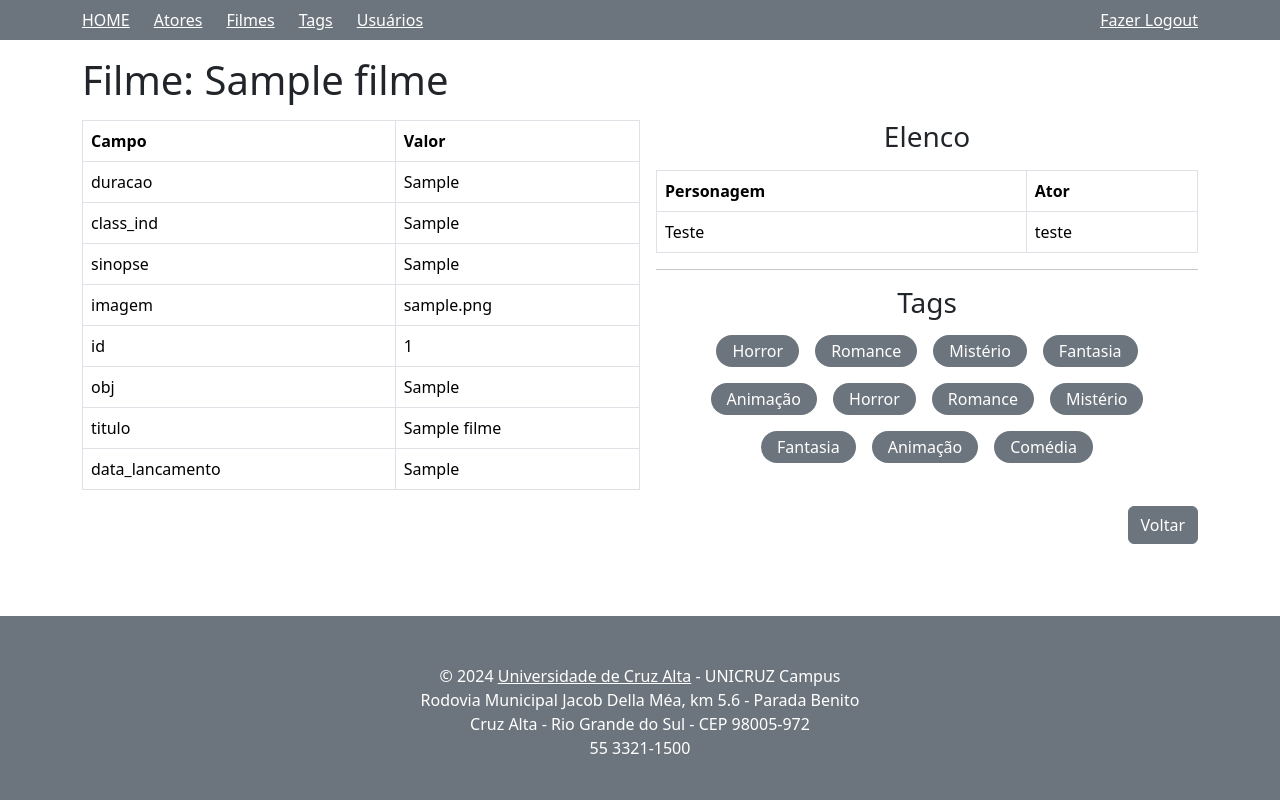
After one commit to Kainum/filmes-unicruz, a PHP site: page /adm/filmes/info.php in a window 1280 px wide. The commit adds this page. Run offline with PHP 8.4, Linux system fonts and the light colour scheme; the visitor is signed in with stand-in values (Sample User, id 1); tables that the repository leaves empty or names only in its code hold one stand-in row (values such as "Sample post").

Commit message:
criado página de info do filme para o admin

```diff
--- /dev/null
+++ b/adm/filmes/info.php
@@ -0,0 +1,15 @@
+<?php
+    require_once "../protect_admin.php";
+
+    use controllers\Filmes_Controller;
+
+    require_once "../../controllers/filmes_controller.php";
+
+    $filme_controller = new Filmes_Controller();
+    $filme = $filme_controller->Get($_GET['id'] ?? 1);
+
+    $title = "Filme: " . $filme['titulo'];
+    $childView = "./views/info_card.php";
+
+    include("../layout.php");
+?>
--- a/adm/filmes/views/dashboard.php
+++ b/adm/filmes/views/dashboard.php
@@ -14,7 +14,7 @@
         <th>Lançamento</th>
         <th>Duração</th>
         <th class="text-center">C. Indicativa</th>
-        <th class="text-center">Elenco</th>
+        <th class="text-center">Info</th>
         <th class="text-center">Ações</th>
     </tr>
     <?php foreach ($list as $filme) { ?>
@@ -25,7 +25,7 @@
             <td><?= $filme["duracao"] ?> min</td>
             <td class="text-center"><?= FilmeClassInd($filme["class_ind"]) ?></td>
             <td class="text-center">
-                <a href="<?= "$BASE_URL_ADM/elenco" ?>?filme_id=<?= $filme["id"] ?>">editar elenco</a>
+                <a href="info.php?id=<?= $filme["id"] ?>">mais info</a>
             </td>
             <td class="text-center">
                 <a href="editar.php?id=<?= $filme["id"] ?>">editar</a>
--- /dev/null
+++ b/adm/filmes/views/info_card.php
@@ -0,0 +1,50 @@
+<h1><?= $title ?></h1>
+<div class="d-flex flex-wrap mt-3">
+    <table class="table table-bordered w-50">
+        <tr>
+            <th>Campo</th>
+            <th>Valor</th>
+        </tr>
+        <?php foreach($filme as $campo => $valor) { ?>
+            <tr>
+                <td><?= $campo ?></td>
+                <td><?= $valor ?></td>
+            </tr>
+        <?php } ?>
+    </table>
+    <div class="min-h-100 w-50 ps-3">
+        <h3 class="text-center mb-3">Elenco</h3>
+        <table class="table table-bordered">
+            <tr>
+                <th>Personagem</th>
+                <th>Ator</th>
+            </tr>
+            <tr>
+                <td>Teste</td>
+                <td>teste</td>
+            </tr>
+            <!-- <?php foreach($filme as $campo => $valor) { ?>
+                <tr>
+                    <td><?= $campo ?></td>
+                    <td><?= $valor ?></td>
+                </tr>
+            <?php } ?> -->
+        </table>
+        <hr>
+        <h3 class="text-center mb-3">Tags</h3>
+        <div class="d-flex gap-3 flex-wrap justify-content-center">
+            <?php
+                $tags = [
+                    'Horror', 'Romance', 'Mistério', 'Fantasia', 'Animação',
+                    'Horror', 'Romance', 'Mistério', 'Fantasia', 'Animação', 'Comédia',
+                ];
+            ?>
+            <?php foreach($tags as $tag) { ?>
+                <span class="bg-secondary px-3 py-1 rounded-pill text-white"><?= $tag ?></span>
+            <?php } ?>
+        </div>
+    </div>
+    <div class="w-100">
+        <a href=<?= "$BASE_URL_ADM/filmes" ?> class="btn btn-secondary float-end">Voltar</a>
+    </div>
+</div>
```
Also changed, not shown: adm/filmes/elenco/index.php (renamed from adm/elenco/index.php).
